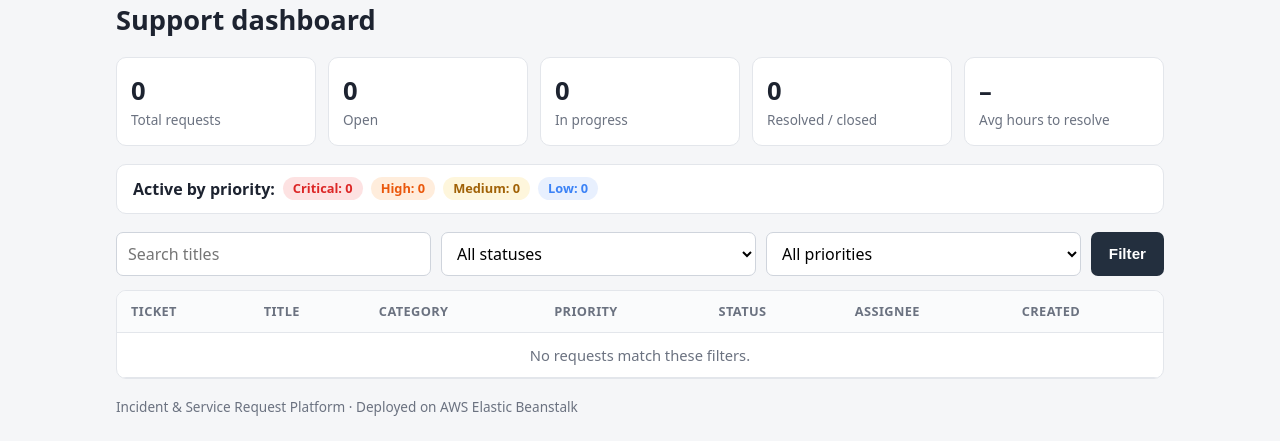
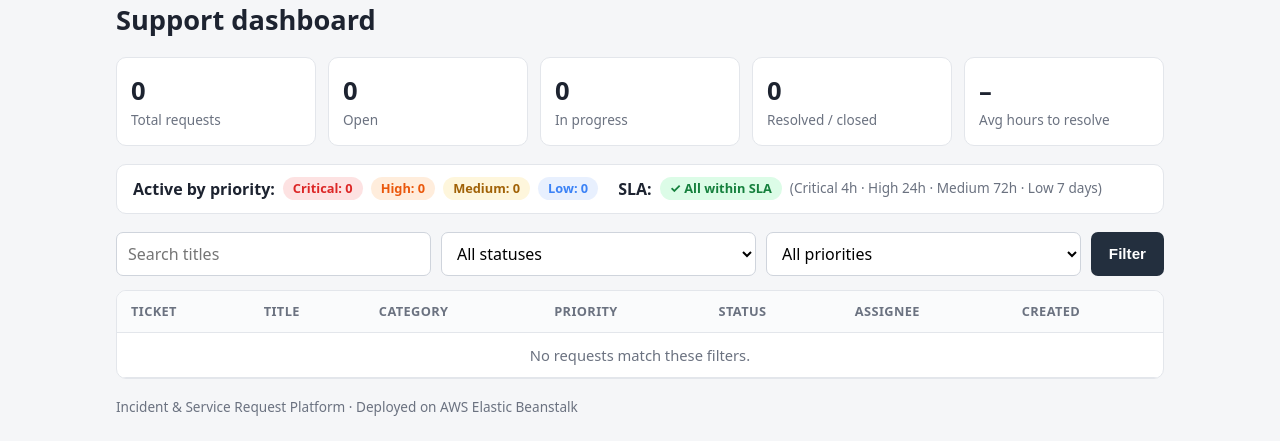
Before and after one commit to sinchanas034/resolvedesk-incident-platform, a Flask app: page /admin in a window 1280 px wide. Shown: the part 60-501 px from the top of the page. Run offline with Flask 3, Linux system fonts and the light colour scheme; the visitor is signed in with stand-in values (Sample User, id 1).

Commit message:
Add files via upload

```diff
--- a/templates/admin.html
+++ b/templates/admin.html
@@ -16,6 +16,13 @@
   {% for p, n in stats.open_by_priority.items()|reverse %}
     <span class="badge prio-{{ p|lower }}">{{ p }}: {{ n }}</span>
   {% endfor %}
+  <strong style="margin-left:12px">SLA:</strong>
+  {% if stats.overdue %}
+    <span class="badge prio-critical">⚠️ Overdue: {{ stats.overdue }}</span>
+  {% else %}
+    <span class="badge status-resolved">✓ All within SLA</span>
+  {% endif %}
+  <span class="muted" style="font-size:.85rem">(Critical 4h · High 24h · Medium 72h · Low 7 days)</span>
 </div>
 
 <form class="filters" method="get">
@@ -42,7 +49,8 @@
         <td>{{ i.title }}</td>
         <td>{{ i.category }}</td>
         <td><span class="badge prio-{{ i.priority|lower }}">{{ i.priority }}</span></td>
-        <td><span class="badge status-{{ i.status|lower|replace(' ', '-') }}">{{ i.status }}</span></td>
+        <td><span class="badge status-{{ i.status|lower|replace(' ', '-') }}">{{ i.status }}</span>
+          {% if i.is_overdue %}<span class="badge prio-critical">⚠️ Overdue</span>{% endif %}</td>
         <td>{{ i.assignee or '-' }}</td>
         <td class="muted">{{ i.created_at|dt }}</td>
       </tr>
```
